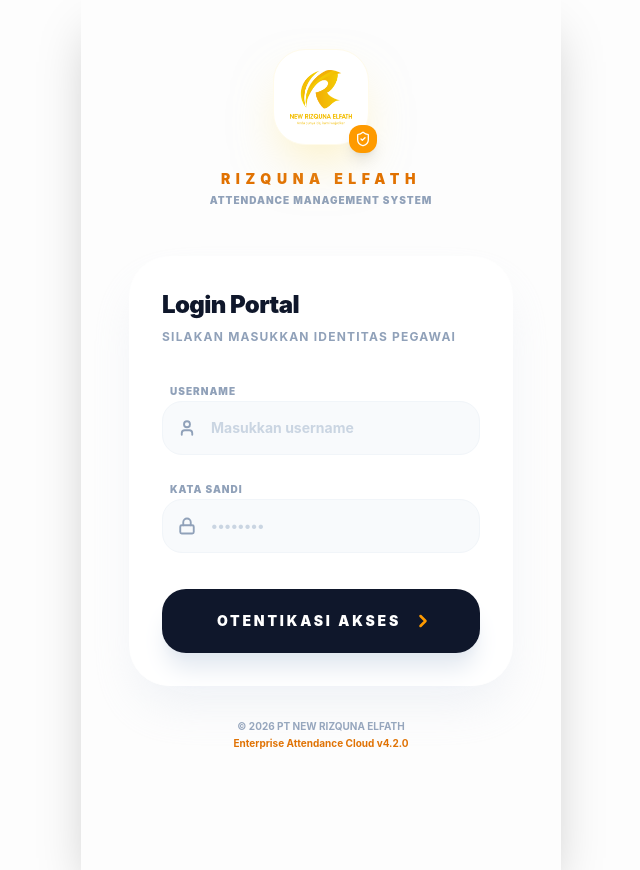
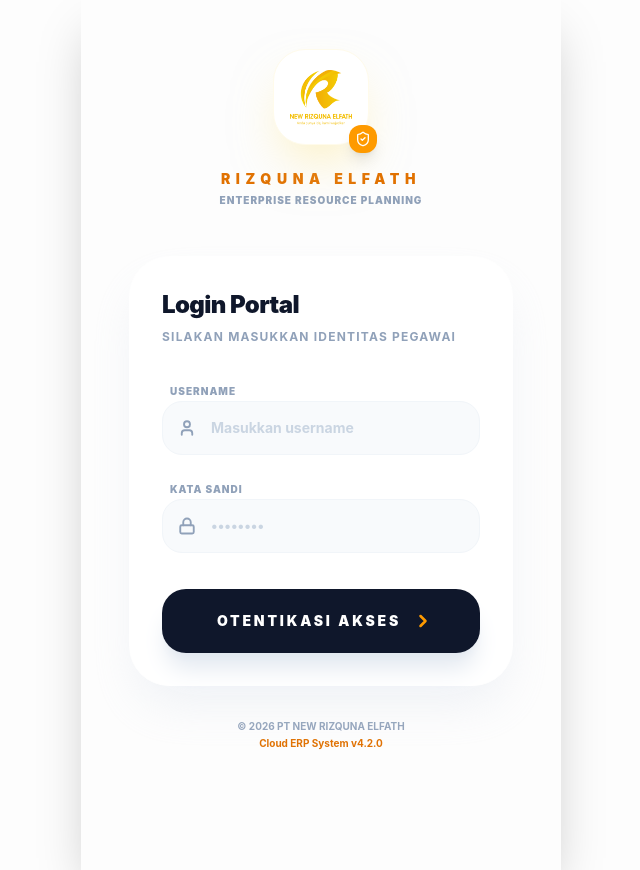
Before and after one commit to rizqunapwt-net/Keuangan, a Next.js app in the folder frontend/: page /login in a window 1280 px wide. Shown: the whole page, without its empty margins (319-959 px from the left). Built offline with nearby package versions, Linux system fonts and the light colour scheme; no server answers.

Commit message:
Branding: Update global metadata and login page from 'Absensi' to 'NRE Enterprise ERP'

```diff
--- a/frontend/src/app/layout.tsx
+++ b/frontend/src/app/layout.tsx
@@ -13,12 +13,12 @@ export const viewport: Viewport = {
 };
 
 export const metadata = {
-  title: "Absensi Online | New Rizquna Elfath",
-  description: "Portal Absensi Karyawan Mobile",
+  title: "NRE Enterprise System | PT NEW RIZQUNA ELFATH",
+  description: "Enterprise Resource Planning & Business Suite",
   appleWebApp: {
     capable: true,
     statusBarStyle: "default",
-    title: "Rizquna Absensi",
+    title: "NRE Enterprise",
   },
 };
 
--- a/frontend/src/app/login/page.tsx
+++ b/frontend/src/app/login/page.tsx
@@ -73,7 +73,7 @@ function LoginContent() {
                         </div>
                     </div>
                     <h1 className="text-sm font-black text-amber-600 uppercase tracking-[0.4em] mb-1">Rizquna Elfath</h1>
-                    <p className="text-[10px] font-black text-slate-400 uppercase tracking-widest">Attendance Management System</p>
+                    <p className="text-[10px] font-black text-slate-400 uppercase tracking-widest">Enterprise Resource Planning</p>
                 </div>
 
                 <div className="bg-white rounded-[40px] shadow-2xl shadow-slate-200/60 border border-white p-8 mb-8 relative">
@@ -146,7 +146,7 @@ function LoginContent() {
                 <div className="text-center space-y-6">
                     <p className="text-[10px] text-slate-400 font-bold leading-relaxed">
                         &copy; {new Date().getFullYear()} PT NEW RIZQUNA ELFATH<br />
-                        <span className="text-amber-600">Enterprise Attendance Cloud v4.2.0</span>
+                        <span className="text-amber-600">Cloud ERP System v4.2.0</span>
                     </p>
                 </div>
             </div>
```
